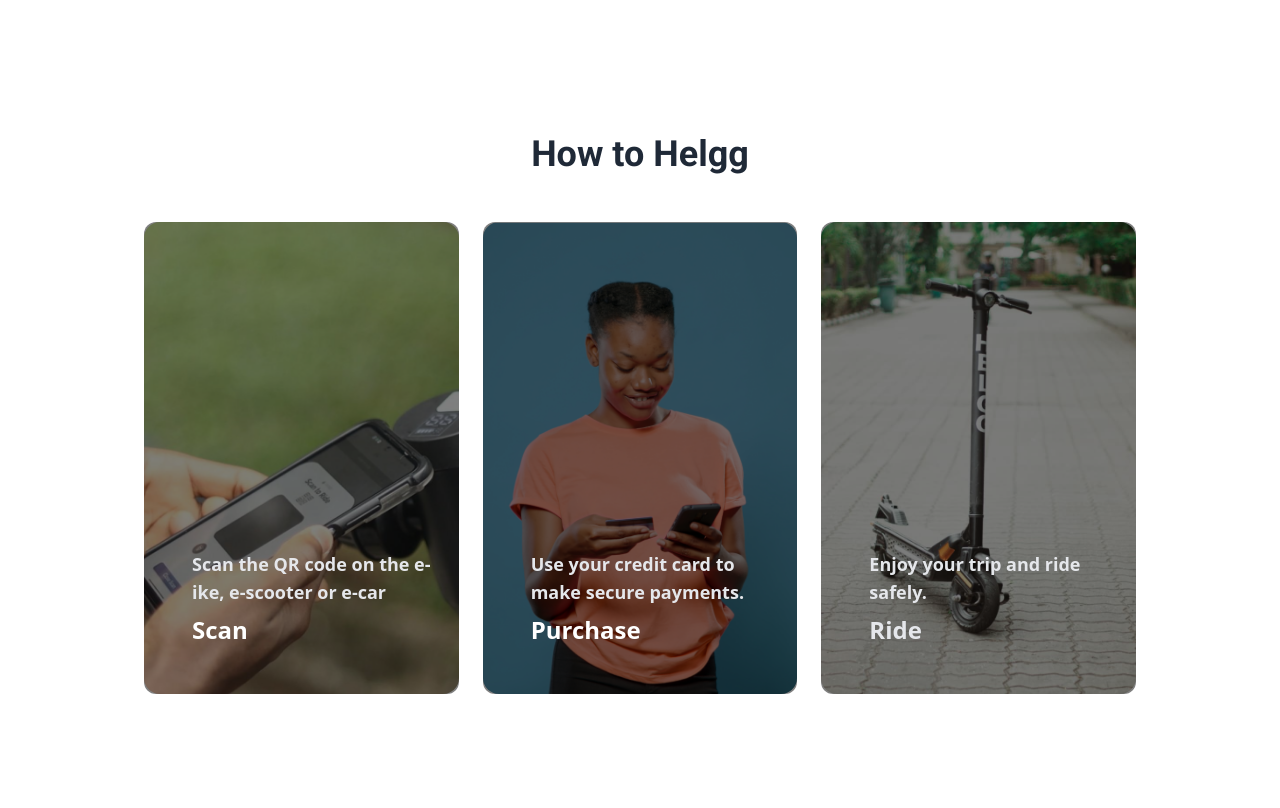
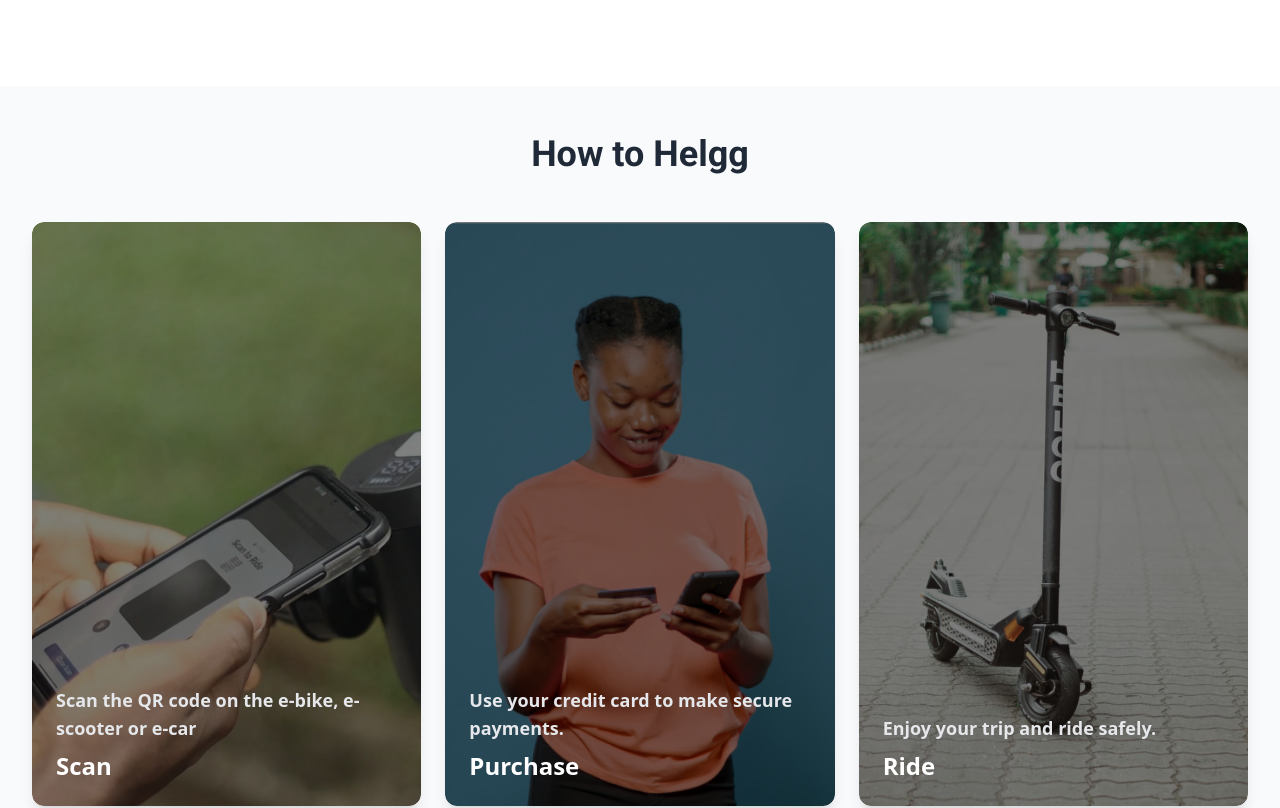
Before and after one commit to chimaskyy/helgg, a React (Vite) app in the folder client/: page / in a window 1280 px wide. Shown: the part 4640-5448 px from the top of the page. Built offline with nearby package versions, Linux system fonts and the light colour scheme; no server answers.

Commit message:
fix imagecontent component

```diff
--- a/client/src/layouts/imageSection.jsx
+++ b/client/src/layouts/imageSection.jsx
@@ -6,92 +6,68 @@ import pic5 from "../assets/gallery/scanner.jpeg";
 import pic6 from "../assets/gallery/payment.png";
 
 const ContentSection = () => {
-  const fullDiv =
-    "transition-transform transform hover:scale-110 relative rounded-xl shadow-4xl";
-  const opaqueDiv = "absolute inset-0 bg-black opacity-50 rounded-xl";
-  const iconSpan =
-    "text-white block opacity-0 group-hover:opacity-100 transition-opacity duration-300";
-  const textDiv =
-    "m-6 absolute inset-0 z-10 flex flex-col items-start justify-end text-white sm:pl-8 sm:pb-8  lg:pl-6 lg:pb-6";
+  const steps = [
+    {
+      title: "Scan",
+      description: "Scan the QR code on the e-bike, e-scooter or e-car",
+      icon: QrCodeScannerIcon,
+      image: pic5,
+      alt: "QR Code Scan",
+      gradientColor: "from-transparent to-blue-600",
+    },
+    {
+      title: "Purchase",
+      description: "Use your credit card to make secure payments.",
+      icon: AccountBalanceWalletIcon,
+      image: pic6,
+      alt: "Young adult using credit card to make payment",
+      gradientColor: "from-transparent to-green-600",
+    },
+    {
+      title: "Ride",
+      description: "Enjoy your trip and ride safely.",
+      icon: ElectricScooterIcon,
+      image: pic4,
+      alt: "Image of a scooter",
+      gradientColor: "from-transparent to-gray-g00",
+    },
+  ];
   return (
-    <section className="p-12 m-2 lg:m-24">
-      <h1 className="font-roboto text-4xl text-gray-800 font-bold mb-4 text-center pb-8">
+    <section className="py-12 px-8 sm:px-6 bg-gray-50 lg:px-8 ">
+      <div className="max-w-7xl mx-auto">
+        <h1 className="font-roboto text-4xl text-gray-800 font-bold text-center  mb-8 sm:mb-12">
           How to Helgg
         </h1>
-      <div className="container mx-auto grid grid-cols-1 md:grid-cols-3 gap-6">
-        {/* First Column */}
-        <div className={`group ${fullDiv}`}>
-          {/* Dark overlay */}
-          <div className={opaqueDiv}></div>
+        <div className="grid grid-cols-1 md:grid-cols-2 lg:grid-cols-3 gap-6">
+          {steps.map((step, index) => (
+            <div
+              key={index}
+              className="group relative rounded-xl shadow-lg overflow-hidden transition-transform duration-300 hover:scale-105"
+            >
+              <div className="absolute inset-0 bg-black opacity-50 rounded-xl"></div>
               <img
-            className="w-full h-full object-cover rounded-2xl"
-            src={pic5}
-            alt="QR Code Scan"
-
+                src={step.image}
+                alt={step.alt}
+                width={300}
+                height={400}
+                className="w-full h-full object-cover rounded-xl"
               />
-          {/* Gradient effect on hover */}
-          <div className="absolute inset-0 bg-gradient-to-b from-transparent to-blue-600 opacity-0 group-hover:opacity-100 transition-opacity duration-300 rounded-b-lg"></div>
-          <div className={textDiv}>
-            <span className={iconSpan}>
-              <QrCodeScannerIcon style={{ fontSize: 48 }} />
+              <div
+                className={`absolute inset-0 bg-gradient-to-b from-transparent ${step.gradientColor} opacity-0 group-hover:opacity-100 transition-opacity duration-300 rounded-xl`}
+              ></div>
+              <div className="absolute inset-0 p-6 flex flex-col items-start justify-end text-white">
+                <span className="text-white opacity-0 group-hover:opacity-100 transition-opacity duration-300">
+                  <step.icon style={{fontSize: 68}} />
                 </span>
-            <h6 className="font-bold text-gray-200 mt-2 text-lg hover:text-xl">
-              Scan the QR code on the e-ike, e-scooter or e-car
+                <h6 className="font-bold text-gray-200 mt-2 text-lg group-hover:text-xl transition-all duration-300">
+                  {step.description}
                 </h6>
-            <h2 className="text-white text-2xl font-bold mt-2 hover:text-3xl">
-              Scan
+                <h2 className="text-white text-2xl font-bold mt-2 group-hover:text-3xl transition-all duration-300">
+                  {step.title}
                 </h2>
               </div>
             </div>
-
-        {/* Second Column */}
-        <div className={`group ${fullDiv}`}>
-          {/* Dark overlay */}
-          <div className={opaqueDiv}></div>
-          <img
-            className="w-full h-full object-cover rounded-2xl"
-            src={pic6}
-            alt="Young adult using credit card to make payment"
-          />
-          {/* Gradient effect on hover */}
-          <div className="absolute inset-0 bg-gradient-to-b from-transparent to-green-600 opacity-0 group-hover:opacity-100 transition-opacity duration-300 rounded-b-lg"></div>
-          <div className={textDiv}>
-            <span className={iconSpan}>
-              <AccountBalanceWalletIcon style={{ fontSize: 48 }} />
-            </span>
-            <h6 className="font-bold text-gray-200 mt-2 text-lg hover:text-xl">
-              Use your credit card to make secure payments.
-            </h6>
-            <h2 className="text-white text-2xl font-bold mt-2 hover:text-3xl">
-              Purchase
-            </h2>
-          </div>
-
-          {/* Link for interactivity */}
-          <a href="#" className="absolute inset-0"></a>
-        </div>
-        {/* Third Column */}
-        <div className={`group ${fullDiv}`}>
-          {/* Dark overlay */}
-          <div className={opaqueDiv}></div>
-          <img
-            className="w-full h-full object-cover rounded-2xl"
-            src={pic4}
-            alt="Image of a scooter"
-          />
-          {/* Gradient effect on hover */}
-          <div className="absolute inset-0 bg-gradient-to-b from-transparent to-gray-600 opacity-0 group-hover:opacity-100 transition-opacity duration-300 rounded-b-lg"></div>
-          <div className={textDiv}>
-            <span className={iconSpan}>
-              <ElectricScooterIcon style={{ fontSize: 48 }} />
-            </span>
-            <h6 className="font-bold text-gray-200 mt-2 text-lg hover:text-xl">
-              Enjoy your trip and ride safely.
-            </h6>
-            <h2 className="text-gray-200 text-2xl font-bold mt-2 hover:text-3xl">
-              Ride
-            </h2>
-          </div>
+          ))}
         </div>
       </div>
     </section>
```
Lines whose indentation alone changed are shown as unchanged.
